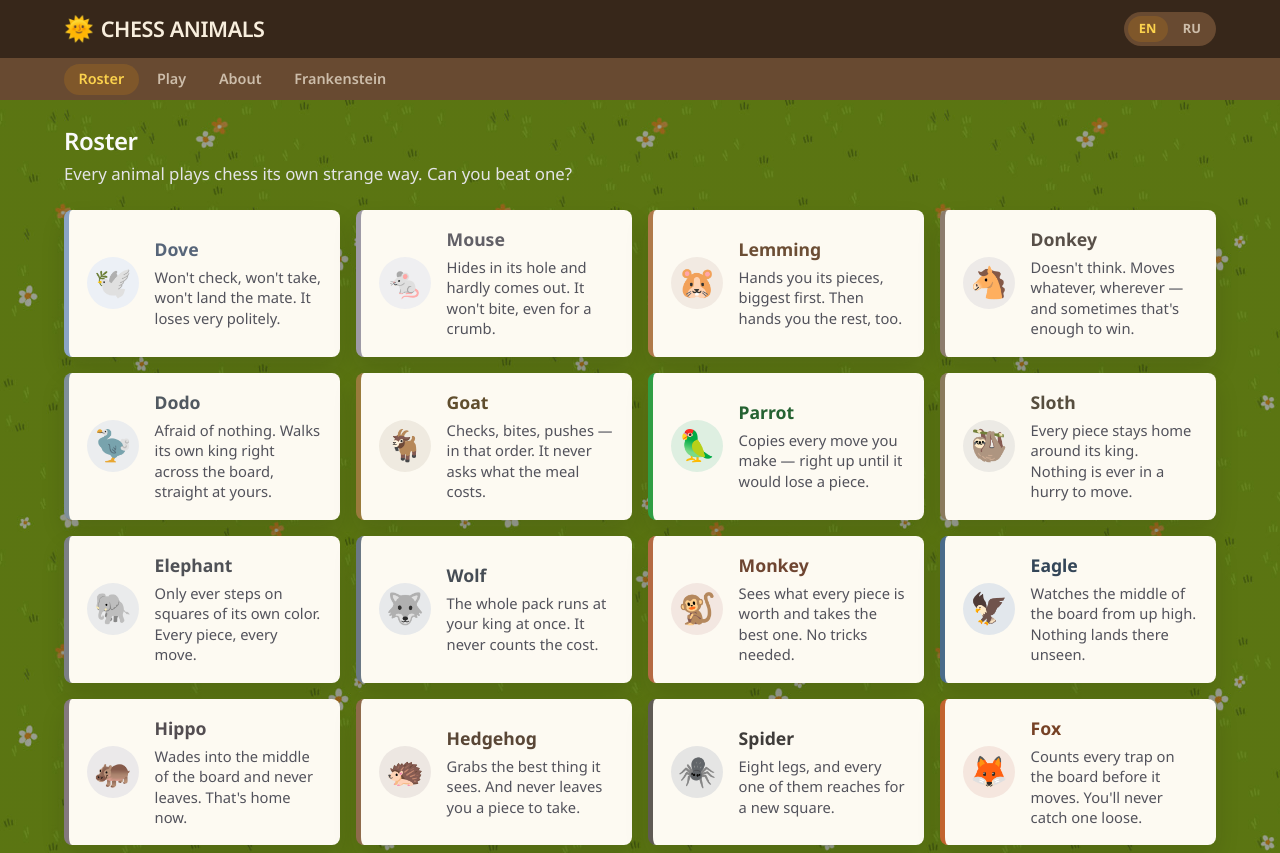
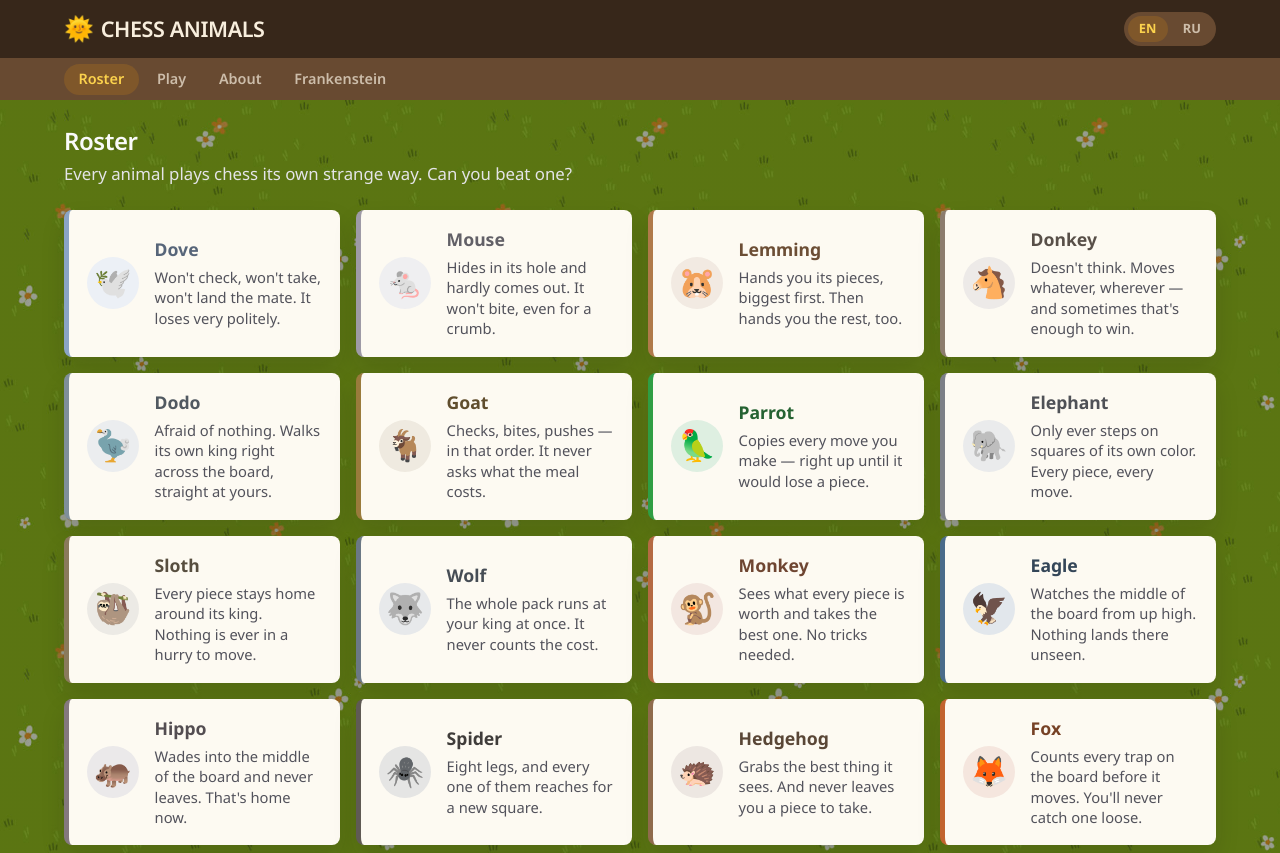
Before and after one commit to dragunovartem99/chess-animals, a Vue app: page /en/ in a window 1280 px wide. Shown: the top 853 px of the page. Built offline with nearby package versions, Linux system fonts and the light colour scheme; a web font is replaced by a local one.

Commit message:
bots: retune the Wolf, Bear and Elephant to even out the ladder

```diff
--- a/src/modules/bots/roster/bear.ts
+++ b/src/modules/bots/roster/bear.ts
@@ -3,8 +3,8 @@ import type { Animal } from "./types";
 // Two positional weights that pull the same way: `centralization` drags every piece off the rim,
 // `space` rewards holding ground in the enemy half. The Hippo has the first at depth 2; the Bear
 // is the pair, a ply deeper — it claims the middle like the Hippo and then keeps pushing out into
-// the other side. Third on the roster: below the Hare's prophylaxis pair, level with the Snake,
-// clear of the plain Owl.
+// the other side. At 12 and 9 — half as much again as the lab's 8 and 6 — it measured a shade
+// stronger, and sits in the Owl-to-Hare band beside the Snake.
 export const BEAR: Animal = {
 	emoji: "🐻",
 	tint: "#6e5647",
@@ -12,6 +12,6 @@ export const BEAR: Animal = {
 		id: "bear",
 		search: { depth: 3 },
 		base: "material",
-		weights: { centralization: 8, space: 6 },
+		weights: { centralization: 12, space: 9 },
 	},
 };
--- a/src/modules/bots/roster/elephant.ts
+++ b/src/modules/bots/roster/elephant.ts
@@ -3,6 +3,10 @@ import type { Animal } from "./types";
 // The childhood strategy — every piece on a square of its own colour, White on light, Black on
 // dark. Even depth, same reason as the Parrot: the feature reads the same from either seat, so
 // negamax flips its sign every ply.
+//
+// At 600 the colour is worth more than a knight, so it gives up material to keep its pieces on
+// their squares — an obsession rather than a preference. At 100 it sat on top of the Wolf; 600
+// drops it below the Sloth, halfway to the Parrot, and heavier weights stop moving it.
 export const ELEPHANT: Animal = {
 	emoji: "🐘",
 	tint: "#7c7f86",
@@ -10,6 +14,6 @@ export const ELEPHANT: Animal = {
 		id: "elephant",
 		search: { depth: 2 },
 		base: "material",
-		weights: { sameColorSquares: 100 },
+		weights: { sameColorSquares: 600 },
 	},
 };
--- a/src/modules/bots/roster/sloth.ts
+++ b/src/modules/bots/roster/sloth.ts
@@ -3,12 +3,12 @@ import type { Animal } from "./types";
 // The Monkey plus one instinct: keep every piece close to its own king. `huddle` rises as our
 // pieces gather around our king and falls as theirs gather around theirs, so a positive weight
 // pulls the whole army home and walls the king in. The arena walked the number up from 750 — 900
-// sits right on the Parrot, 400 nearly reaches the Elephant, and 550 lands in the clear middle of
-// that gap, hunkered enough to read as a sloth without folding.
+// sits right on the Parrot, 400 nearly reaches the Wolf, and 550 lands in the clear middle,
+// hunkered enough to read as a sloth without folding.
 //
 // On `material` it still takes a free piece and still won't hang one, which is what keeps it off
 // the floor: a huddle with no idea of what it's giving away is the Goat's rating, not this.
-// Depth 2, temp 0. No other animal reads huddle. (Was the Turtle; renamed to free 🐢 for the
+// Depth 2. No other animal reads huddle. (Was the Turtle; renamed to free 🐢 for the
 // underwater section, same weight.)
 export const SLOTH: Animal = {
 	emoji: "🦥",
--- a/src/modules/bots/roster/snake.ts
+++ b/src/modules/bots/roster/snake.ts
@@ -7,8 +7,8 @@ import type { Animal } from "./types";
 // It replaced the Rhino, which paired this with `mobility` and was already mostly a squeeze: the
 // two terms net out at ten points per square of its own against eighteen per square of yours.
 // Dropping the first leaves the one instinct, frees the Spider's weight, and keeps the lab's
-// rating — at -10 it sits a step above the Owl and below the Bear. Heavier weights sank it onto
-// the Owl.
+// rating — at -10 it sits a step above the Owl, level with the Bear. Heavier weights sank it
+// onto the Owl.
 export const SNAKE: Animal = {
 	emoji: "🐍",
 	tint: "#5b7a3a",
--- a/src/modules/bots/roster/spider.ts
+++ b/src/modules/bots/roster/spider.ts
@@ -7,7 +7,7 @@ import type { Animal } from "./types";
 //
 // On `material` at 10 a square of activity is worth a tenth of a pawn: the arena rates the whole
 // 6–15 range flat and above the Hedgehog, so 10 is the round middle of a plateau, not a peak.
-// Depth 2, temp 0. No other animal reads mobility.
+// Depth 2. The Tiger carries the same weight on a deeper search.
 export const SPIDER: Animal = {
 	emoji: "🕷️",
 	tint: "#5f5a54",
--- a/src/modules/bots/roster/wolf.ts
+++ b/src/modules/bots/roster/wolf.ts
@@ -1,9 +1,12 @@
 import type { Animal } from "./types";
 
 // The pack charge: every piece walks a step nearer the enemy king, whatever it costs on the way —
-// the Sloth's instinct pointed the other way. `swarm` is the paper's own named player, and no
-// other animal reads it. An earlier Wolf tuned this weight down to about 200, so the number here
-// is a starting point, not a verdict.
+// the Sloth's instinct pointed the other way. `swarm` is the paper's own named player; the Tiger
+// reads it too, at a fifteenth of the weight and braced by `mobility`.
+//
+// At 600 the charge outbids a minor piece, so it throws pieces at the king rather than merely
+// preferring the squares near it. 400 sat level with the Monkey; 600 drops it a clear step below,
+// and 700 starts to crowd the Sloth.
 export const WOLF: Animal = {
 	emoji: "🐺",
 	tint: "#6b7885",
@@ -11,6 +14,6 @@ export const WOLF: Animal = {
 		id: "wolf",
 		search: { depth: 2 },
 		base: "material",
-		weights: { swarm: 400 },
+		weights: { swarm: 600 },
 	},
 };
```
Also changed, not shown: src/modules/bots/roster/index.ts (+6 -7 lines), public/og.png.
